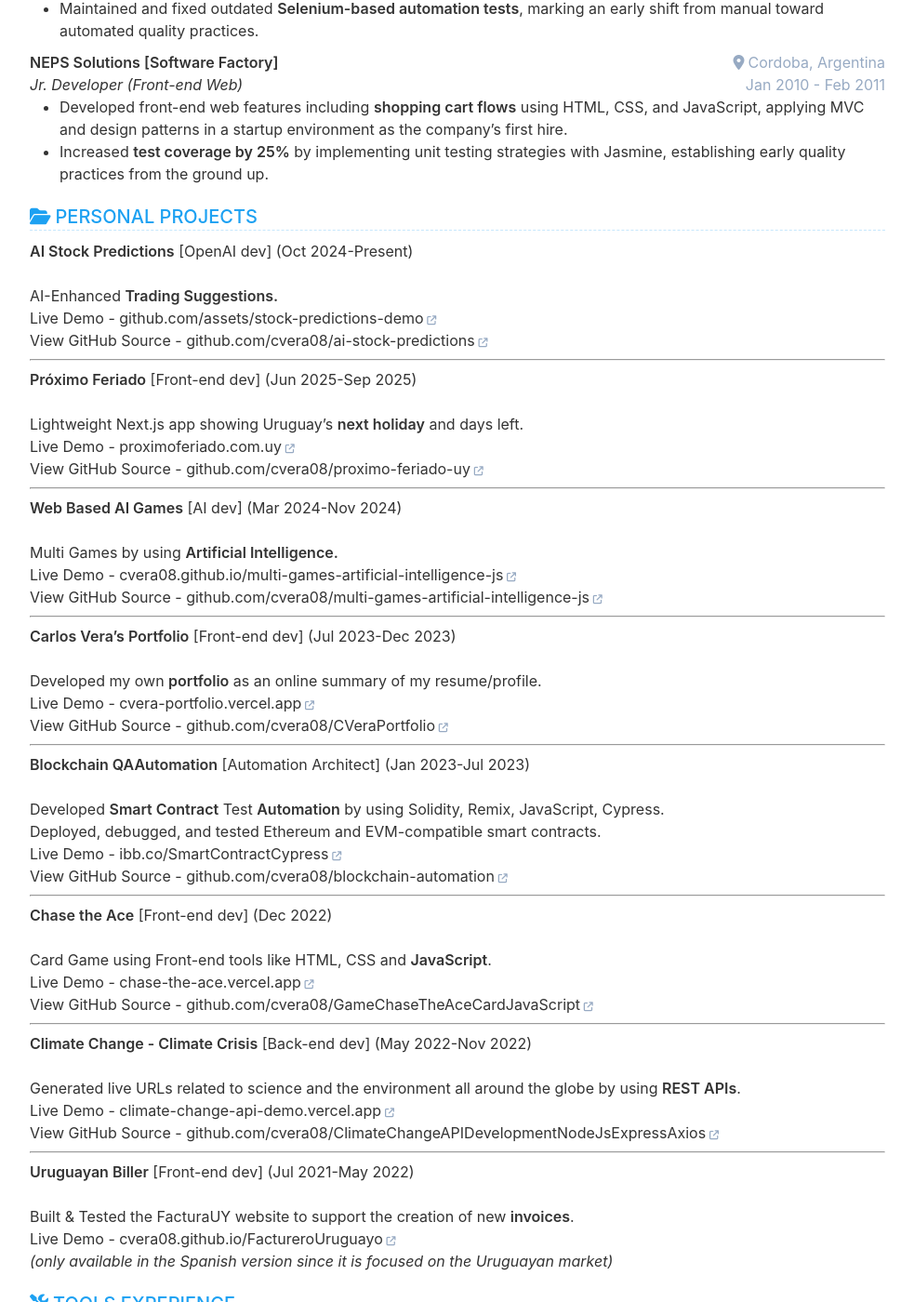
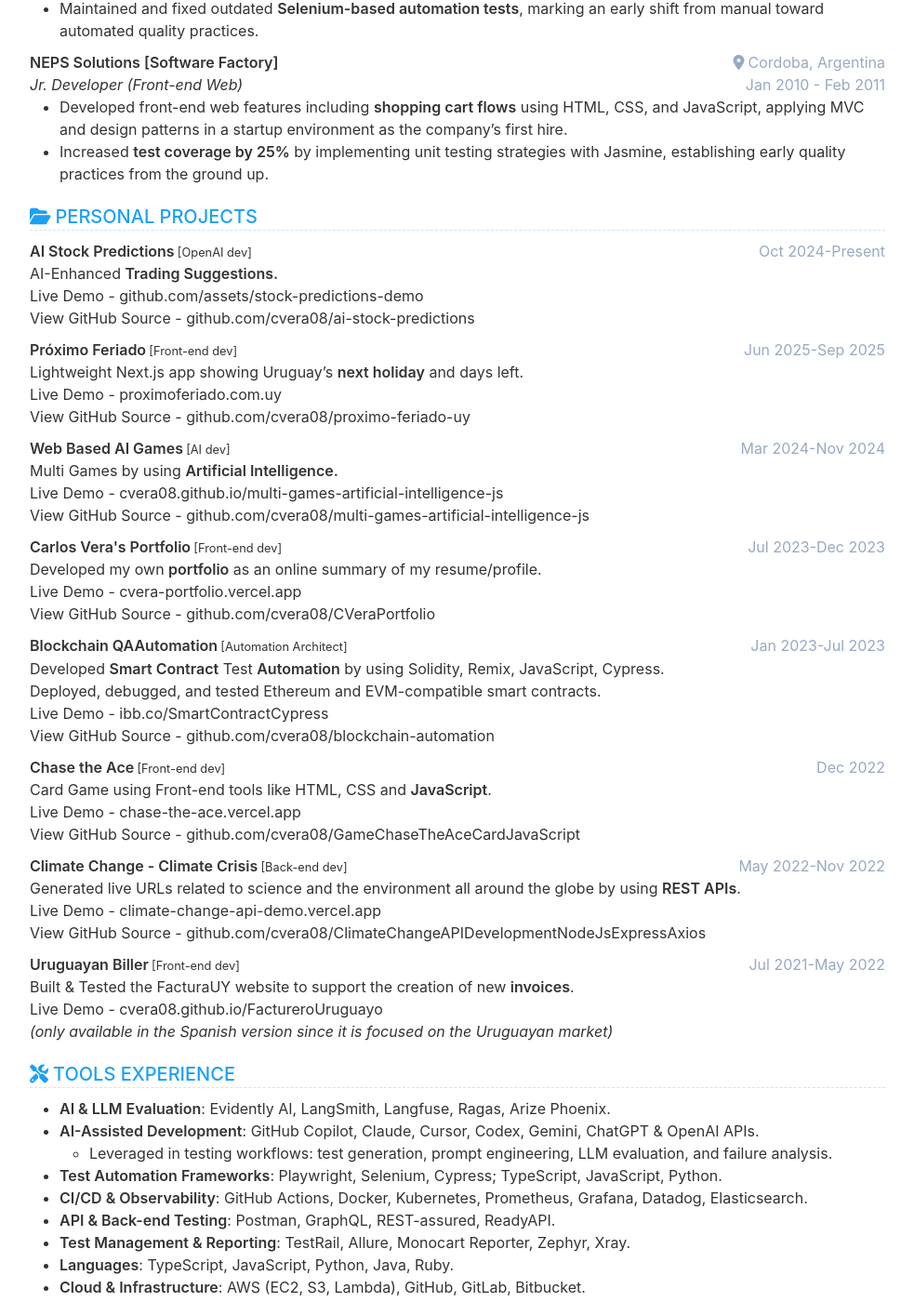
Before and after one commit to cvera08/full-resume, a Jekyll site: the page built from index.html, in a window 1280 px wide and 1400 px high, scrolled down 4142 px. Shown: the whole window at 93% size, without its empty margins (148-1131 px from the left). Built offline with Jekyll 4.4.1, drawn with Linux system fonts in a browser that asks for light colours.

```diff
--- a/_data/data.yml
+++ b/_data/data.yml
@@ -221,63 +221,72 @@ project:
   order: 8
   title: PERSONAL PROJECTS
   description: |
-    **AI Stock Predictions** [OpenAI dev] (Oct 2024-Present)
-    <br>
-    AI-Enhanced **Trading Suggestions.**
-    Live Demo - [github.com/assets/stock-predictions-demo](https://github.com/user-attachments/assets/24acedef-0c19-4872-a271-c040c4eff309)
-    View GitHub Source - [github.com/cvera08/ai-stock-predictions](https://github.com/cvera08/ai-stock-predictions)
 
-    ---
+  items:
+    - name: AI Stock Predictions
+      tags: OpenAI dev
+      date: Oct 2024-Present
+      description: |
+        AI-Enhanced **Trading Suggestions.**
+        Live Demo - github.com/assets/stock-predictions-demo
+        View GitHub Source - github.com/cvera08/ai-stock-predictions
 
-    **Próximo Feriado** [Front-end dev] (Jun 2025-Sep 2025)
-    <br>
-    Lightweight Next.js app showing Uruguay's **next holiday** and days left.
-    Live Demo - [proximoferiado.com.uy](https://proximoferiado.com.uy/)
-    View GitHub Source - [github.com/cvera08/proximo-feriado-uy](https://github.com/cvera08/proximo-feriado-uy)
+    - name: Próximo Feriado
+      tags: Front-end dev
+      date: Jun 2025-Sep 2025
+      description: |
+        Lightweight Next.js app showing Uruguay's **next holiday** and days left.
+        Live Demo - proximoferiado.com.uy
+        View GitHub Source - github.com/cvera08/proximo-feriado-uy
 
-    ---
+    - name: Web Based AI Games
+      tags: AI dev
+      date: Mar 2024-Nov 2024
+      description: |
+        Multi Games by using **Artificial Intelligence.**
+        Live Demo - cvera08.github.io/multi-games-artificial-intelligence-js
+        View GitHub Source - github.com/cvera08/multi-games-artificial-intelligence-js
 
-    **Web Based AI Games** [AI dev] (Mar 2024-Nov 2024)
-    <br>
-    Multi Games by using **Artificial Intelligence.**
-    Live Demo - [cvera08.github.io/multi-games-artificial-intelligence-js](https://cvera08.github.io/multi-games-artificial-intelligence-js)
-    View GitHub Source - [github.com/cvera08/multi-games-artificial-intelligence-js](https://github.com/cvera08/multi-games-artificial-intelligence-js)
+    - name: Carlos Vera's Portfolio
+      tags: Front-end dev
+      date: Jul 2023-Dec 2023
+      description: |
+        Developed my own **portfolio** as an online summary of my resume/profile.
+        Live Demo - cvera-portfolio.vercel.app
+        View GitHub Source - github.com/cvera08/CVeraPortfolio
 
-    ---
-    **Carlos Vera's Portfolio** [Front-end dev] (Jul 2023-Dec 2023)
-    <br>
-    Developed my own **portfolio** as an online summary of my resume/profile.
-    Live Demo - [cvera-portfolio.vercel.app](https://cvera-portfolio.vercel.app)
-    View GitHub Source - [github.com/cvera08/CVeraPortfolio](https://github.com/cvera08/CVeraPortfolio)
+    - name: Blockchain QAAutomation
+      tags: Automation Architect
+      date: Jan 2023-Jul 2023
+      description: |
+        Developed **Smart Contract** Test **Automation** by using Solidity, Remix, JavaScript, Cypress.
+        Deployed, debugged, and tested Ethereum and EVM-compatible smart contracts.
+        Live Demo - ibb.co/SmartContractCypress
+        View GitHub Source - github.com/cvera08/blockchain-automation
 
-    ---
-    **Blockchain QAAutomation** [Automation Architect] (Jan 2023-Jul 2023)
-    <br>
-    Developed **Smart Contract** Test **Automation** by using Solidity, Remix, JavaScript, Cypress.
-    Deployed, debugged, and tested Ethereum and EVM-compatible smart contracts.
-    Live Demo - [ibb.co/SmartContractCypress](https://i.ibb.co/zmsLx2K/demo-blockchain-automation.png)
-    View GitHub Source - [github.com/cvera08/blockchain-automation](https://github.com/cvera08/blockchain-automation)
+    - name: Chase the Ace
+      tags: Front-end dev
+      date: Dec 2022
+      description: |
+        Card Game using Front-end tools like HTML, CSS and **JavaScript**.
+        Live Demo - chase-the-ace.vercel.app
+        View GitHub Source - github.com/cvera08/GameChaseTheAceCardJavaScript
 
-    ___
-    **Chase the Ace** [Front-end dev] (Dec 2022)
-    <br>
-    Card Game using Front-end tools like HTML, CSS and **JavaScript**.
-    Live Demo - [chase-the-ace.vercel.app](https://chase-the-ace.vercel.app/)
-    View GitHub Source - [github.com/cvera08/GameChaseTheAceCardJavaScript](https://github.com/cvera08/GameChaseTheAceCardJavaScript)
+    - name: Climate Change - Climate Crisis
+      tags: Back-end dev
+      date: May 2022-Nov 2022
+      description: |
+        Generated live URLs related to science and the environment all around the globe by using **REST APIs**.
+        Live Demo - climate-change-api-demo.vercel.app
+        View GitHub Source - github.com/cvera08/ClimateChangeAPIDevelopmentNodeJsExpressAxios
 
-    ___
-    **Climate Change - Climate Crisis** [Back-end dev] (May 2022-Nov 2022)
-    <br>
-    Generated live URLs related to science and the environment all around the globe by using **REST APIs**.
-    Live Demo - [climate-change-api-demo.vercel.app](https://climate-change-api-demo.vercel.app)
-    View GitHub Source - [github.com/cvera08/ClimateChangeAPIDevelopmentNodeJsExpressAxios](https://github.com/cvera08/ClimateChangeAPIDevelopmentNodeJsExpressAxios)
-
-    ---
-    **Uruguayan Biller** [Front-end dev] (Jul 2021-May 2022)
-    <br>
-    Built & Tested the FacturaUY website to support the creation of new **invoices**.
-    Live Demo - [cvera08.github.io/FactureroUruguayo](https://cvera08.github.io/FactureroUruguayo)
-    *(only available in the Spanish version since it is focused on the Uruguayan market)*
+    - name: Uruguayan Biller
+      tags: Front-end dev
+      date: Jul 2021-May 2022
+      description: |
+        Built & Tested the FacturaUY website to support the creation of new **invoices**.
+        Live Demo - cvera08.github.io/FactureroUruguayo
+        *(only available in the Spanish version since it is focused on the Uruguayan market)*
 
 
 organization:
```
